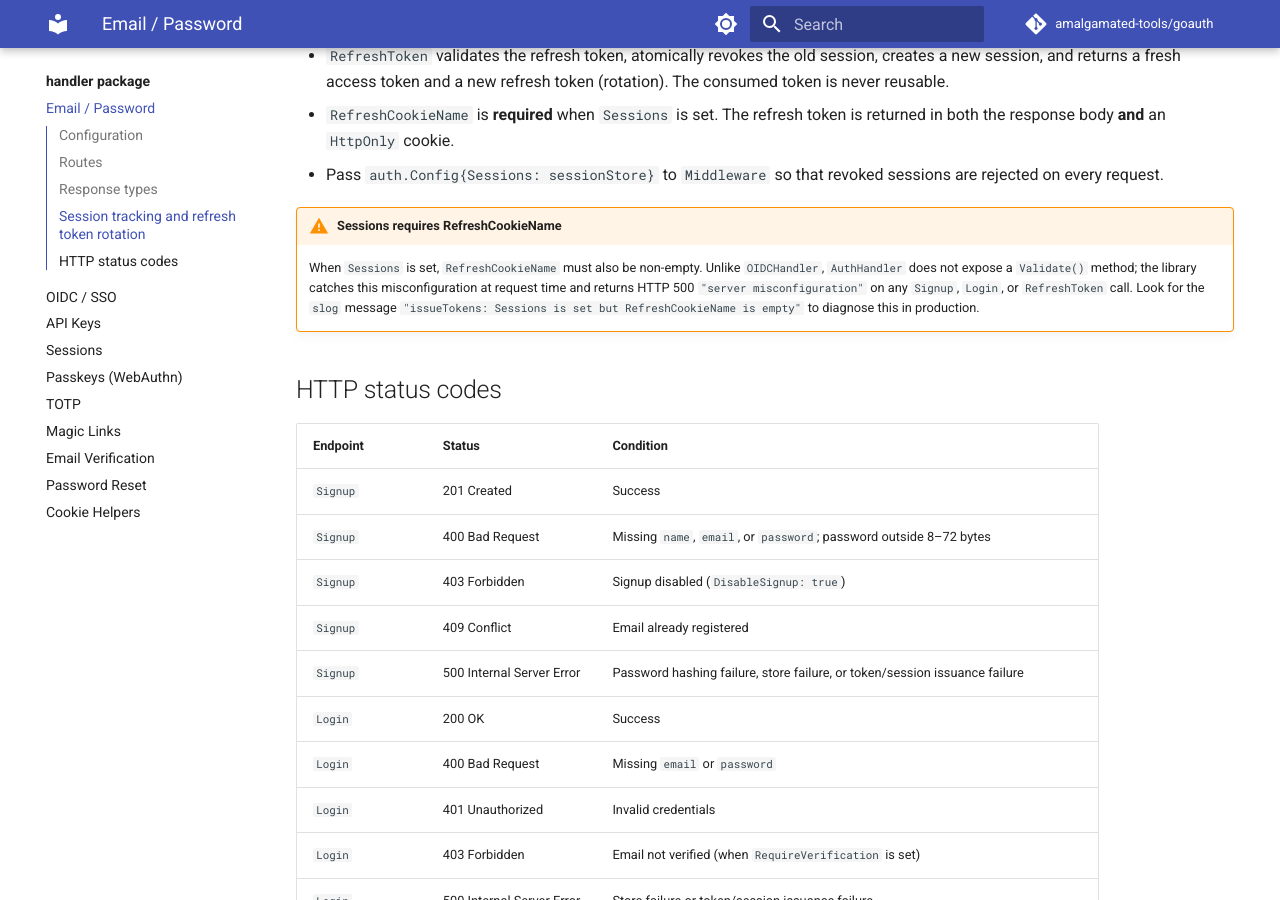
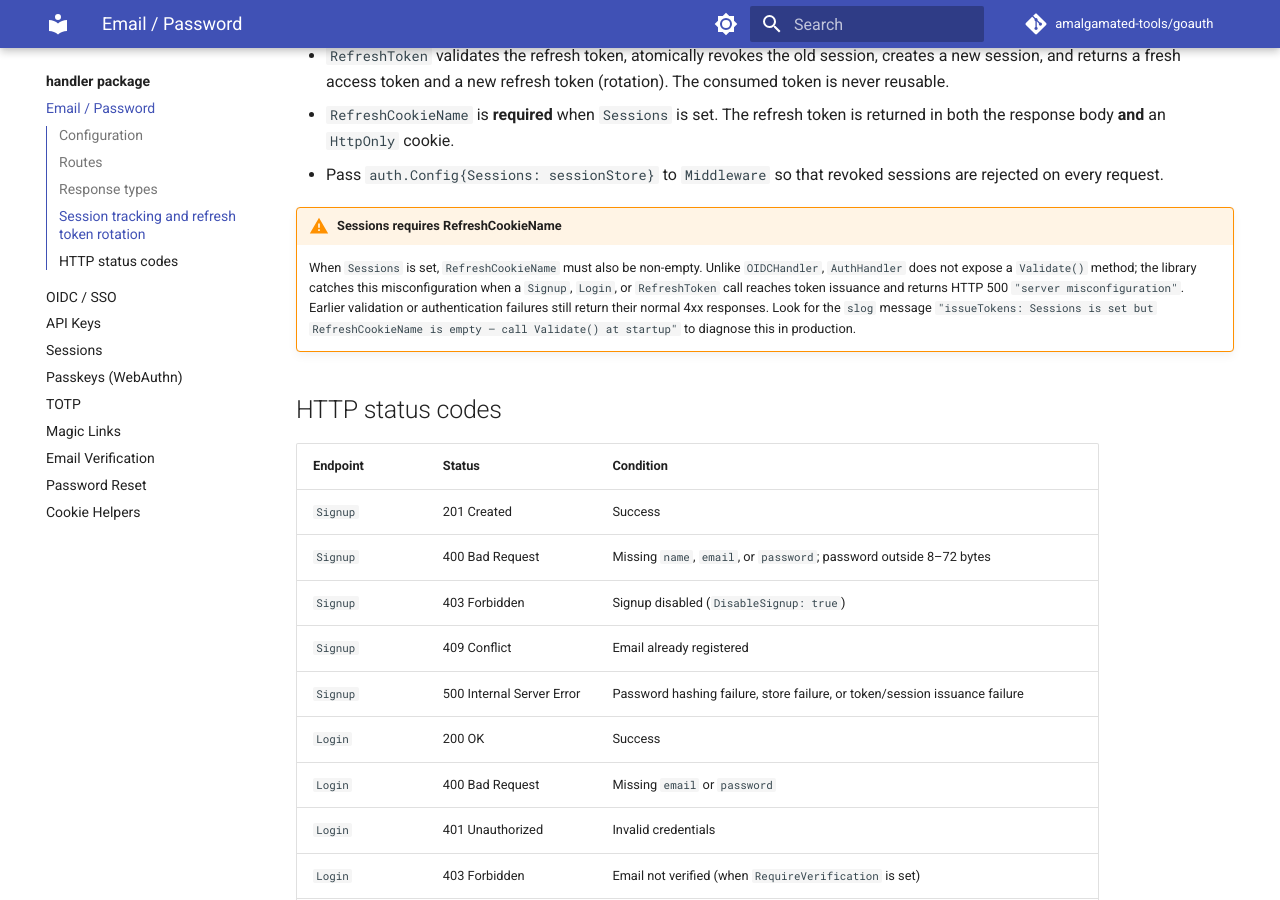
Before and after one commit to amalgamated-tools/goauth, an MkDocs documentation site: the page built from docs/handler/auth.md, in a window 1280 px wide and 900 px high, scrolled down 1525 px. Built offline with MkDocs 1.6.1 and Material for MkDocs 9.7.7, drawn with Linux system fonts in a browser that asks for light colours; comment, search, counter and statistics services are not loaded.

Commit message:
docs: fix slog message, 500 scope, and RefreshCookieName wording across handler docs
- Complete the truncated slog message with "— call Validate() at startup"
- Narrow the 500 claim: the misconfiguration error fires at token issuance,
  not on all validation/auth failures which still return normal 4xx
- Remove "when RefreshCookieName is non-empty" phrasing from magic-links and
  passkeys Response types sections; RefreshCookieName is required when Sessions
  is set, so the conditional implied it was optional

```diff
--- a/docs/handler/auth.md
+++ b/docs/handler/auth.md
@@ -54,7 +54,7 @@ When `Sessions` is set on `AuthHandler`:
 - Pass `auth.Config{Sessions: sessionStore}` to `Middleware` so that revoked sessions are rejected on every request.
 
 !!! warning "Sessions requires RefreshCookieName"
-    When `Sessions` is set, `RefreshCookieName` must also be non-empty. Unlike `OIDCHandler`, `AuthHandler` does not expose a `Validate()` method; the library catches this misconfiguration at request time and returns HTTP 500 `"server misconfiguration"` on any `Signup`, `Login`, or `RefreshToken` call. Look for the `slog` message `"issueTokens: Sessions is set but RefreshCookieName is empty"` to diagnose this in production.
+    When `Sessions` is set, `RefreshCookieName` must also be non-empty. Unlike `OIDCHandler`, `AuthHandler` does not expose a `Validate()` method; the library catches this misconfiguration when a `Signup`, `Login`, or `RefreshToken` call reaches token issuance and returns HTTP 500 `"server misconfiguration"`. Earlier validation or authentication failures still return their normal 4xx responses. Look for the `slog` message `"issueTokens: Sessions is set but RefreshCookieName is empty — call Validate() at startup"` to diagnose this in production.
 
 ## HTTP status codes
 
```
Also changed, not shown: docs/handler/magic-links.md (+1 -1 lines), docs/handler/passkeys.md (+1 -1 lines).
